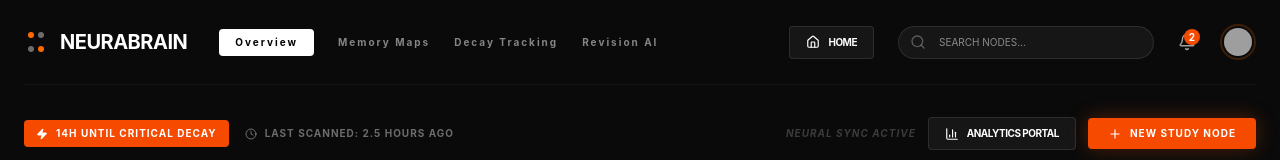
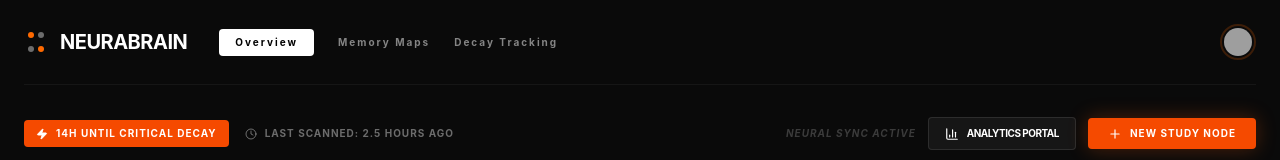
Before and after one commit to NEGO2522/Project-34-NeuraBrain-, a React (Vite) app: page /dashboard in a window 1280 px wide. Shown: the top 160 px of the page. Built offline with nearby package versions, Linux system fonts and the light colour scheme; grey boxes are pictures that could not be loaded.

Commit message:
Update landing.jsx

```diff
--- a/src/pages/Dashboard.jsx
+++ b/src/pages/Dashboard.jsx
@@ -15,7 +15,7 @@ const Dashboard = () => {
       {/* 1. Top Navigation Bar - NeuraBrain Style */}
       <nav className="flex items-center justify-between mb-8 border-b border-white/5 pb-6">
         <div className="flex items-center gap-8">
-          <div className="flex items-center gap-3 cursor-pointer">
+          <div className="flex items-center gap-3 cursor-pointer" onClick={() => navigate('/')}>
             <div className="relative w-6 h-6 flex flex-wrap gap-1 justify-center items-center">
                 <div className="w-1.5 h-1.5 bg-orange-500 rounded-full"></div>
                 <div className="w-1.5 h-1.5 bg-white/40 rounded-full"></div>
@@ -29,29 +29,10 @@ const Dashboard = () => {
             <button className="px-4 py-1.5 bg-white text-black rounded-sm">Overview</button>
             <button className="hover:text-white transition-colors">Memory Maps</button>
             <button className="hover:text-white transition-colors">Decay Tracking</button>
-            <button className="hover:text-white transition-colors">Revision AI</button>
           </div>
         </div>
 
         <div className="flex items-center gap-6">
-          <button
-            onClick={() => navigate('/')}
-            className="bg-white/5 hover:bg-white/10 text-white border border-white/10 px-4 py-2 rounded-sm flex items-center gap-2 text-[10px] uppercase tracking-tighter font-bold transition-all"
-          >
-            <Home size={14} /> Home
-          </button>
-          <div className="relative hidden md:block">
-            <Search size={16} className="absolute left-3 top-1/2 -translate-y-1/2 text-white/30" />
-            <input
-                type="text"
-                placeholder="SEARCH NODES..."
-                className="bg-white/5 border border-white/10 rounded-full py-2 pl-10 pr-4 text-[10px] w-64 focus:outline-none focus:border-orange-500/50 transition-all"
-            />
-          </div>
-          <div className="relative">
-            <Bell size={18} className="text-white/60" />
-            <span className="absolute -top-1 -right-1 w-4 h-4 bg-orange-600 text-white text-[10px] font-bold rounded-full flex items-center justify-center">2</span>
-          </div>
           <img
             src="https://images.unsplash.com/photo-1539571696357-5a69c17a67c6?q=80&w=100"
             alt="User"
```
